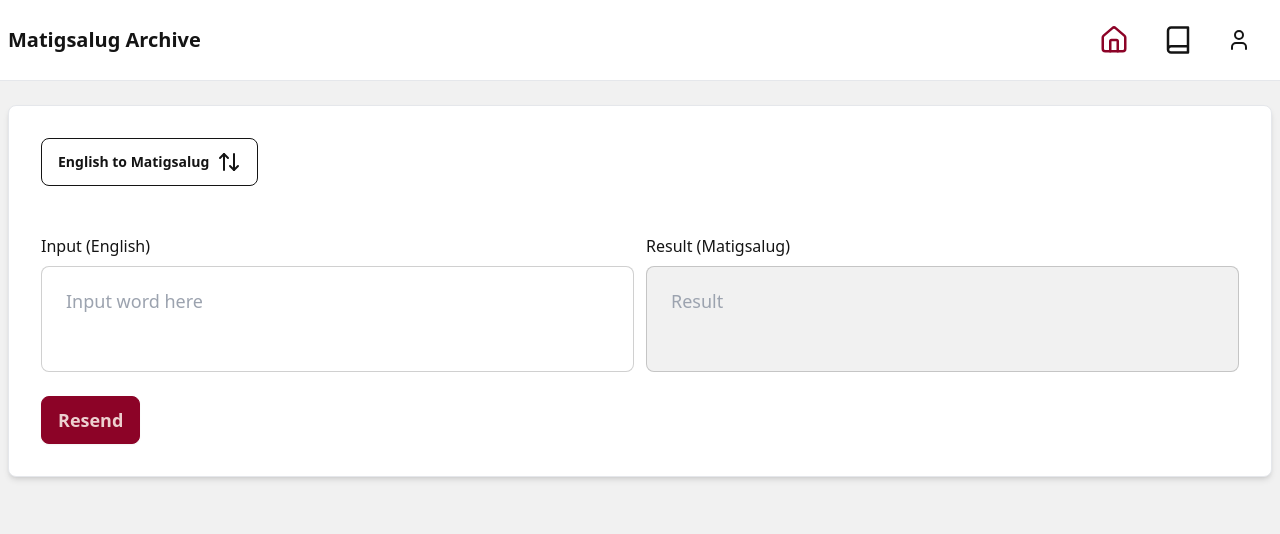
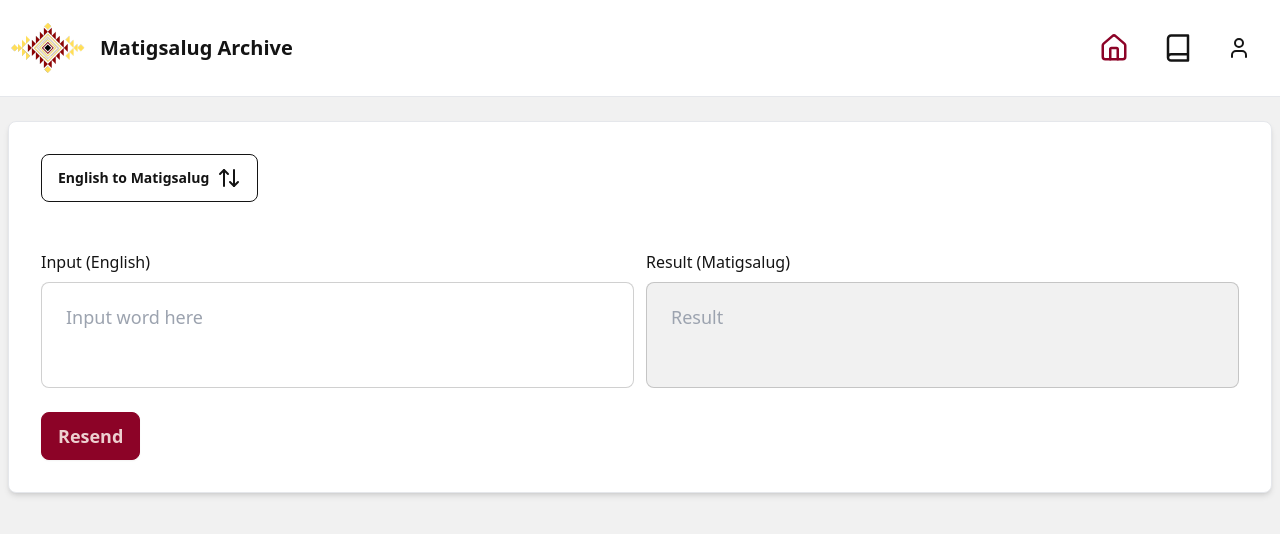
Before and after one commit to roiceee/matigsalug-archive, a React (Vite) app: page / in a window 1280 px wide. Shown: the top 534 px of the page. Built offline with nearby package versions, Linux system fonts and the light colour scheme; no server answers.

Commit message:
added a logo for the title and page

```diff
--- a/index.html
+++ b/index.html
@@ -2,7 +2,7 @@
 <html lang="en" data-theme="autumn">
   <head>
     <meta charset="UTF-8" />
-    <link rel="icon" type="image/svg+xml" href="" />
+    <link rel="icon" type="image/svg+xml" href="src\assets\img\titleLogo.png" />
     <meta name="viewport" content="width=device-width, initial-scale=1.0" />
     <title>Matigsalug Archive</title>
   </head>
--- a/src/components/Navbar.tsx
+++ b/src/components/Navbar.tsx
@@ -11,7 +11,8 @@ export default function Navbar() {
     <div className="navbar border-b bg-white">
       <div className="mx-auto w-full max-w-screen-xl">
         <div className="flex-1">
-          <Link to={"/"} className="flex gap-2 text-xl">
+          <Link to={"/"} className="flex gap-3 text-xl items-center">
+            <img src="src\assets\img\logo.png" alt="" />
             <span className="font-bold">Matigsalug Archive</span>
           </Link>
         </div>
```
Also changed, not shown: src/assets/img/logo.png (added), src/assets/img/titleLogo.png (added).
